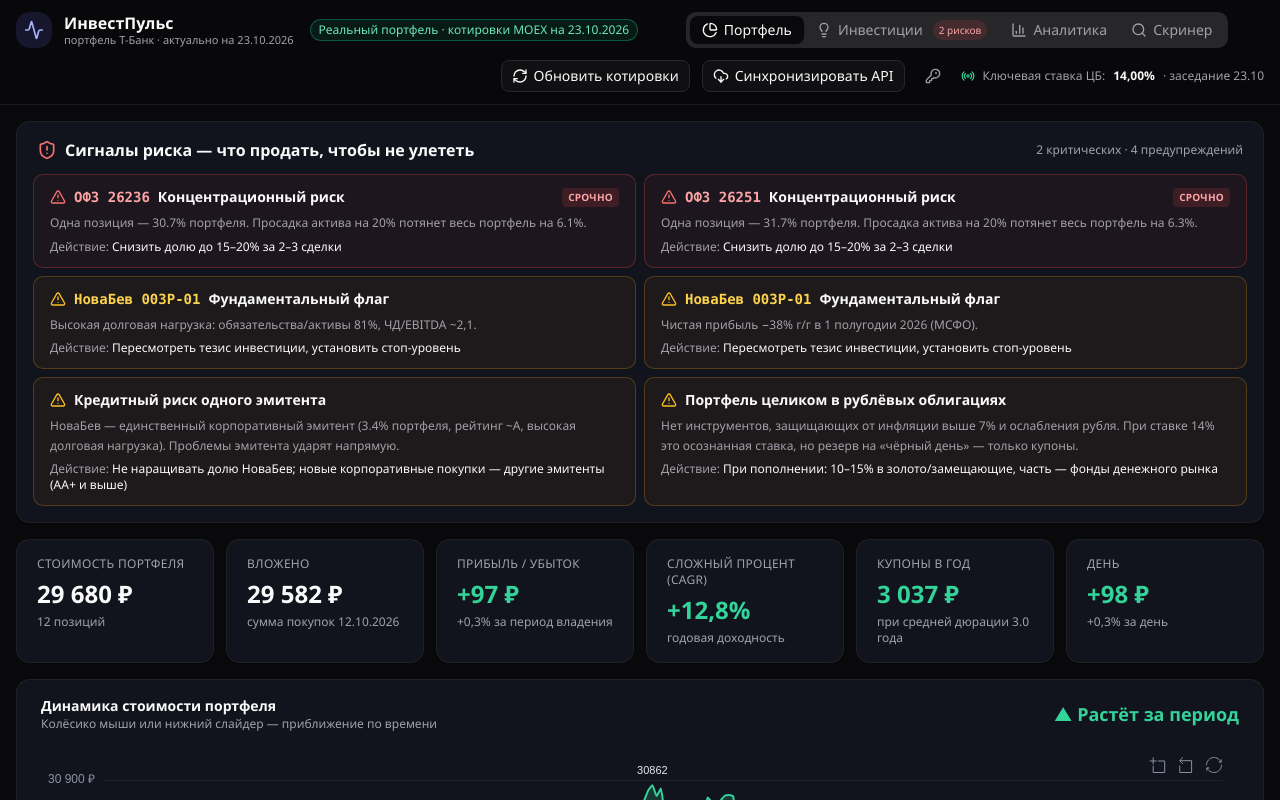
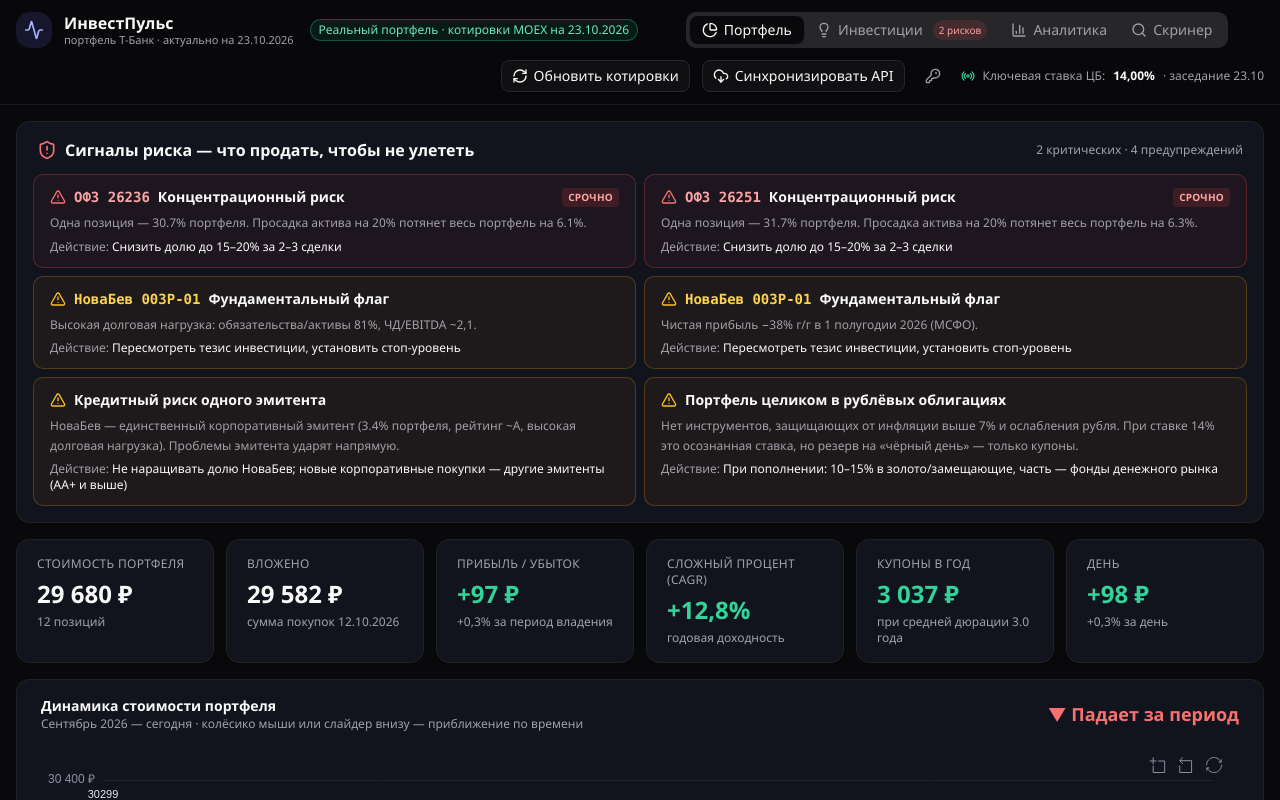
Before and after one commit to GraceYkt/investpulse, a React (Vite) app in the folder invest-app/: page /#/ in a window 1280 px wide. Shown: the top 800 px of the page. Built offline with nearby package versions, Linux system fonts and the light colour scheme.

Commit message:
график только на вкладке Портфель, период с сентября 2026 по сегодня

```diff
--- a/invest-app/src/pages/Home.tsx
+++ b/invest-app/src/pages/Home.tsx
@@ -251,7 +251,11 @@
   );
 
   const t = useMemo(() => totals(selected), [selected]);
-  const history = useMemo(() => portfolioHistory(selected), [selected]);
+  // График показывает период с сентября 2026 по сегодня
+  const history = useMemo(
+    () => portfolioHistory(selected).filter((h) => h.date >= '2026-09'),
+    [selected],
+  );
   const signals = useMemo(
     () => [...buildRiskSignals(positions), ...buildPortfolioSignals(positions)],
     [positions],
@@ -412,9 +416,10 @@
 
         <OverviewCards t={t} positions={selected} />
 
-        <PortfolioChart history={history} investedBaseline={t.invested} />
-
         <TabsContent value="portfolio">
+          <div className="mb-4">
+            <PortfolioChart history={history} investedBaseline={t.invested} />
+          </div>
           <PortfolioSection
             positions={positions}
             selectedIds={selectedIds}
--- a/invest-app/src/sections/PortfolioChart.tsx
+++ b/invest-app/src/sections/PortfolioChart.tsx
@@ -106,7 +106,7 @@
         <div>
           <div className="text-sm font-semibold">Динамика стоимости портфеля</div>
           <div className="text-xs text-muted-foreground">
-            Колёсико мыши или нижний слайдер — приближение по времени
+            Сентябрь 2026 — сегодня · колёсико мыши или слайдер внизу — приближение по времени
           </div>
         </div>
         <div className={`text-lg font-bold tabular-nums ${rising ? 'text-emerald-400' : 'text-red-400'}`}>
```
